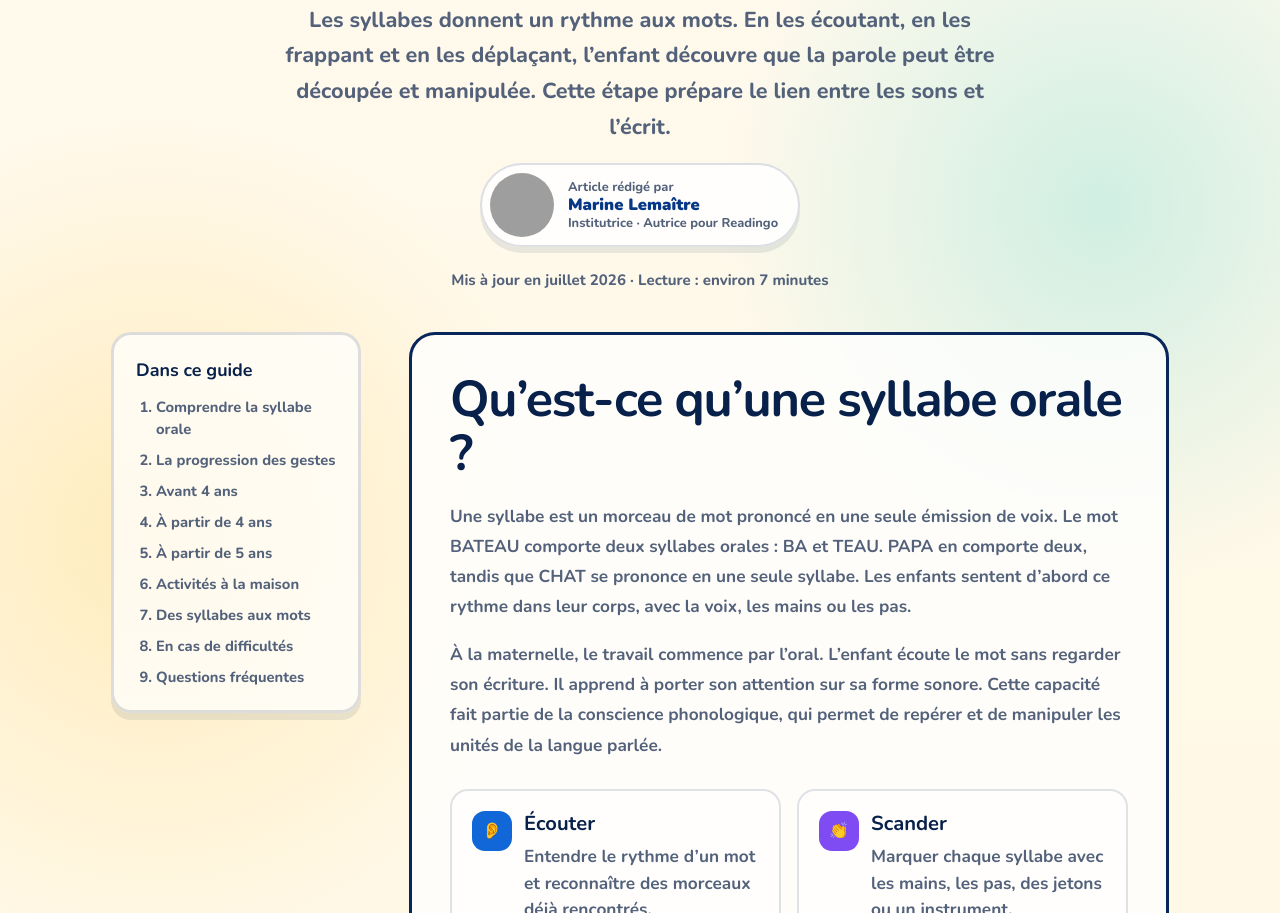
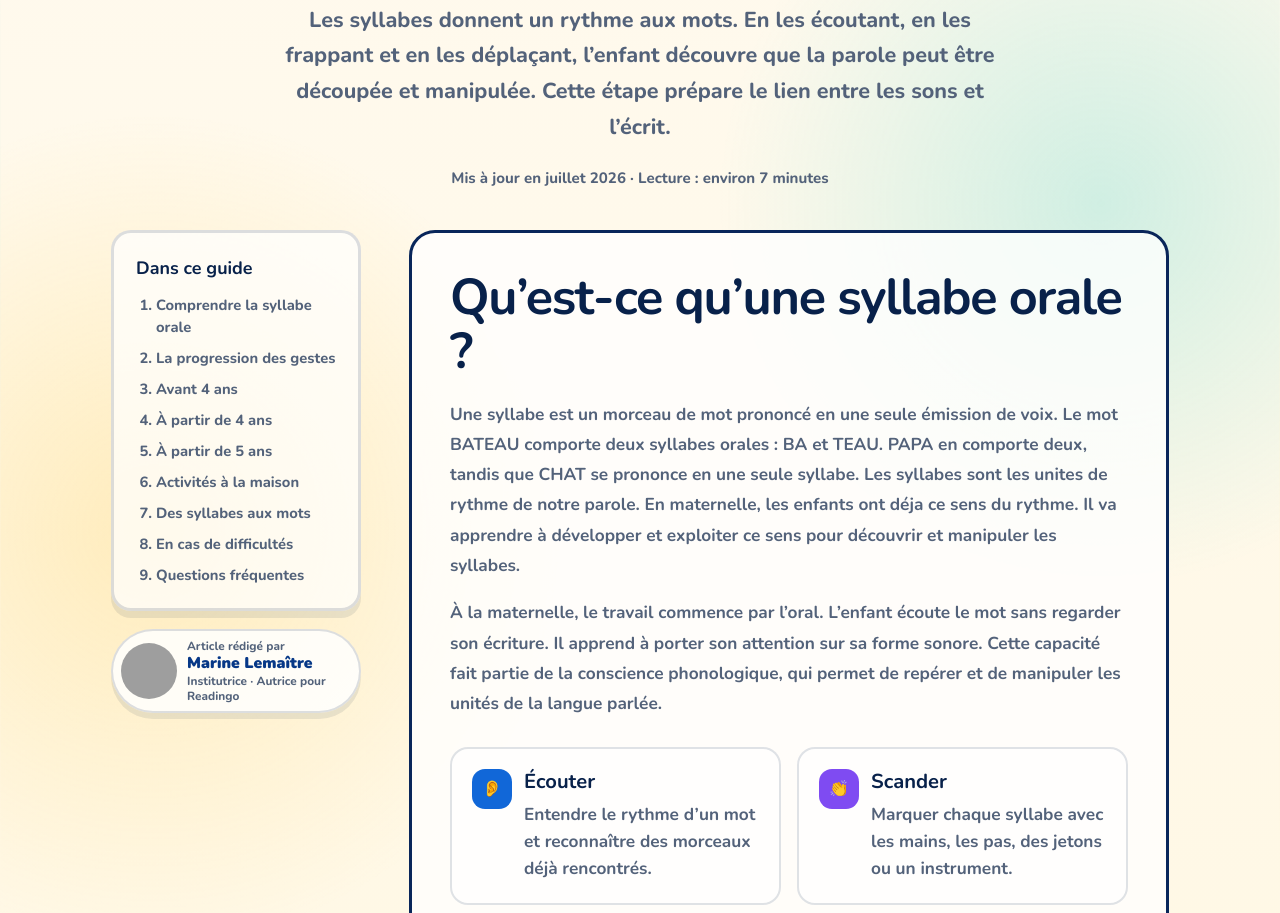
Before and after one commit to Lusha-ADHD/Readingo, an Astro site: page /apprendre-les-syllabes in a window 1280 px wide. Shown: the part 449-1362 px from the top of the page. Built offline with nearby package versions, Linux system fonts and the light colour scheme; Astro itself is replaced by a stand-in of ours; grey boxes are pictures that could not be loaded.

Commit message:
article layout change

```diff
--- a/src/layouts/GuideLayout.astro
+++ b/src/layouts/GuideLayout.astro
@@ -115,12 +115,24 @@ const structuredData = faqEntries.length > 0 ? [articleSchema, faqSchema] : [art
         <p class="eyebrow">{eyebrow}</p>
         <h1>{heading}</h1>
         <p class="article-hero__intro">{intro}</p>
+        <p class="article-meta">Mis à jour en juillet 2026 · Lecture : {readingTime}</p>
+      </header>
+
+      <div class="article-layout page-shell">
+        <div class="article-sidebar">
+          <nav class="article-toc" aria-label="Sommaire de l’article">
+            <strong>Dans ce guide</strong>
+            <ol>
+              {toc.map((item) => <li><a href={item.href}>{item.label}</a></li>)}
+            </ol>
+          </nav>
+
           <a class="article-author" href={sitePath("/a-propos/#autrice")}>
             <img
               src={sitePath("/assets/MarineLemaitrePicture.jpg")}
               alt=""
-            width="64"
-            height="64"
+              width="56"
+              height="56"
               decoding="async"
             />
             <span class="article-author__text">
@@ -129,16 +141,7 @@ const structuredData = faqEntries.length > 0 ? [articleSchema, faqSchema] : [art
               <span class="article-author__role">Institutrice · Autrice pour Readingo</span>
             </span>
           </a>
-        <p class="article-meta">Mis à jour en juillet 2026 · Lecture : {readingTime}</p>
-      </header>
-
-      <div class="article-layout page-shell">
-        <nav class="article-toc" aria-label="Sommaire de l’article">
-          <strong>Dans ce guide</strong>
-          <ol>
-            {toc.map((item) => <li><a href={item.href}>{item.label}</a></li>)}
-          </ol>
-        </nav>
+        </div>
 
         <div class="article-content">
           <slot />
--- a/src/pages/apprendre-a-lire.astro
+++ b/src/pages/apprendre-a-lire.astro
@@ -107,7 +107,7 @@ const relatedGuides = [
           <section class="intro-note" aria-labelledby="programme-title">
             <h2 id="programme-title">Des repères adaptés au rythme de chaque enfant</h2>
             <p>
-              Le programme français du cycle 1 organise les apprentissages selon
+              Le programme français de l'école maternelle (cycle 1) organise les apprentissages selon
               trois périodes : avant 4 ans, à partir de 4 ans et à partir de 5
               ans. Ces âges correspondent généralement à la petite, à la moyenne
               et à la grande section. Ils servent de guide. Une compétence peut
--- a/src/pages/apprendre-les-syllabes.astro
+++ b/src/pages/apprendre-les-syllabes.astro
@@ -100,8 +100,8 @@ const relatedGuides = [
     <p>
       Une syllabe est un morceau de mot prononcé en une seule émission de voix.
       Le mot BATEAU comporte deux syllabes orales : BA et TEAU. PAPA en comporte
-      deux, tandis que CHAT se prononce en une seule syllabe. Les enfants sentent
-      d’abord ce rythme dans leur corps, avec la voix, les mains ou les pas.
+      deux, tandis que CHAT se prononce en une seule syllabe. Les syllabes sont les unites de rythme de notre parole.
+      En maternelle, les enfants ont déja ce sens du rythme. Il va apprendre à développer et exploiter ce sens pour découvrir et manipuler les syllabes.
     </p>
     <p>
       À la maternelle, le travail commence par l’oral. L’enfant écoute le mot sans
--- a/src/styles/guide.css
+++ b/src/styles/guide.css
@@ -48,10 +48,9 @@
 .article-author {
   display: inline-flex;
   align-items: center;
-  justify-self: center;
-  gap: 14px;
-  max-width: 100%;
-  padding: 8px 20px 8px 8px;
+  gap: 10px;
+  width: 100%;
+  padding: 8px 12px 8px 8px;
   border: 2px solid rgba(8, 33, 74, 0.14);
   border-radius: 999px;
   background: rgba(255, 255, 255, 0.84);
@@ -67,8 +66,8 @@
 }
 
 .article-author img {
-  width: 64px;
-  height: 64px;
+  width: 56px;
+  height: 56px;
   flex: 0 0 auto;
   border-radius: 50%;
   object-fit: cover;
@@ -83,30 +82,14 @@
 .article-author__label,
 .article-author__role {
   color: var(--color-muted);
-  font-size: 0.8rem;
+  font-size: 0.74rem;
   font-weight: 750;
 }
 
 .article-author strong {
   color: var(--color-blue-dark);
-  font-size: 1.03rem;
+  font-size: 0.98rem;
   font-weight: 950;
-}
-
-@media (max-width: 420px) {
-  .article-author {
-    gap: 10px;
-    padding-right: 14px;
-  }
-
-  .article-author img {
-    width: 56px;
-    height: 56px;
-  }
-
-  .article-author__role {
-    font-size: 0.73rem;
-  }
 }
 
 .article-layout {
@@ -117,9 +100,15 @@
   justify-content: center;
 }
 
-.article-toc {
+.article-sidebar {
   position: sticky;
   top: 100px;
+  display: grid;
+  gap: 18px;
+  align-self: start;
+}
+
+.article-toc {
   padding: 22px;
   border: 3px solid rgba(8, 33, 74, 0.14);
   border-radius: 20px;
@@ -488,8 +477,12 @@
     grid-template-columns: minmax(0, 1fr);
   }
 
-  .article-toc {
+  .article-sidebar {
     position: static;
+  }
+
+  .article-author {
+    max-width: 320px;
   }
 }
 
```
Also changed, not shown: src/pages/apprendre-les-lettres.astro (+4 -4 lines). Lines whose indentation alone changed are shown as unchanged.
